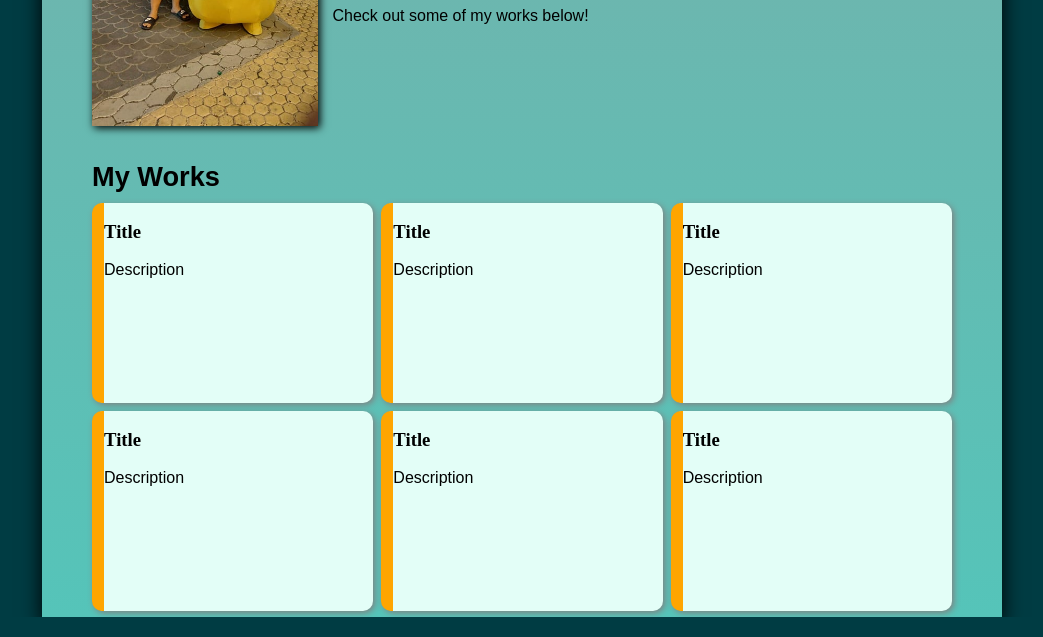
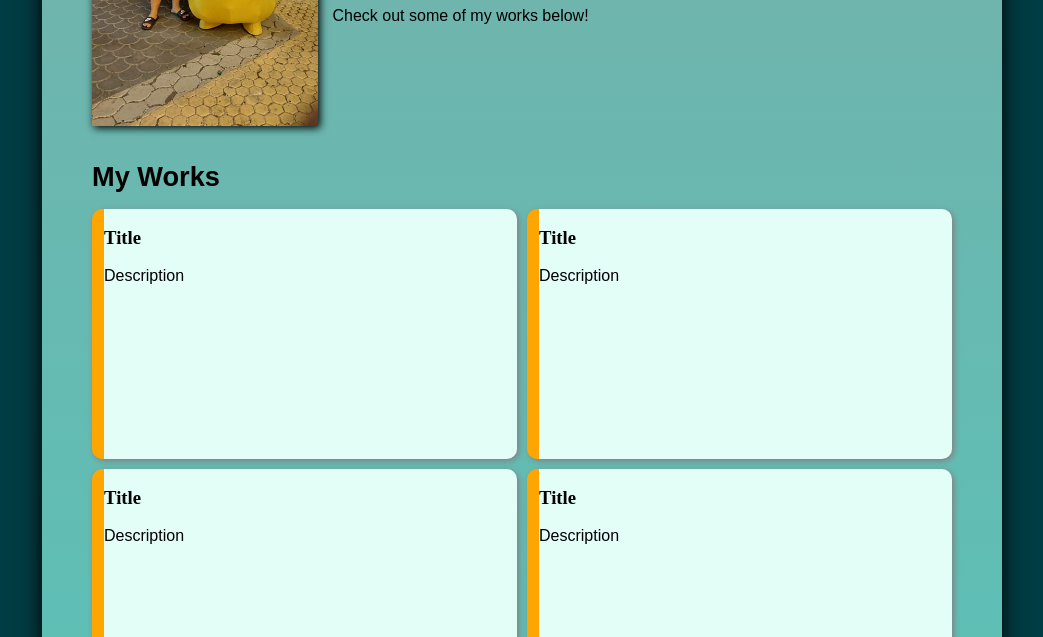
Before and after one commit to renzosayo/odin-homepage, a website: page index.html in a window 1280 px wide. Shown: the part 315-952 px from the top of the page, without its empty margins (118-1161 px from the left). Drawn offline with Linux system fonts and the light colour scheme.

```diff
--- a/css/styles.css
+++ b/css/styles.css
@@ -81,15 +81,16 @@
 }
 
 .work h2 {
-  margin-bottom: 10px;
+  margin-bottom: 16px;
 }
 
 .works {
   display: grid;
-  grid-template: 1fr / repeat(auto-fit, minmax(250px, 1fr));
+  grid-template: 1fr / repeat(auto-fit, minmax(400px, 1fr));
   width: 100%;
   justify-content: space-around;
-  gap: 8px;
+  align-items: center;
+  gap: 10px;
 }
 
 .work-card {
@@ -97,9 +98,9 @@
   border-left: 12px solid orange;
   border-radius: 10px;
   box-shadow: 2px 2px 6px gray;
-  max-width: 400px;
-  min-height: 200px;
-  transition: transform 0.2s ease-in-out;
+  max-width: 450px;
+  min-height: 250px;
+  transition: transform 0.15s ease-in-out;
 }
 
 .work-card:hover {
--- a/js/script.ts
+++ b/js/script.ts
@@ -0,0 +1 @@
+function createCard(): void {}
--- a/package.json
+++ b/package.json
@@ -4,7 +4,7 @@
   "description": "",
   "main": "index.js",
   "scripts": {
-    "test": "echo \"Error: no test specified\" && exit 1"
+    "compile": "tsc"
   },
   "keywords": [],
   "author": "",
```
Also changed, not shown: tsconfig.json (added, +109 -0 lines).
